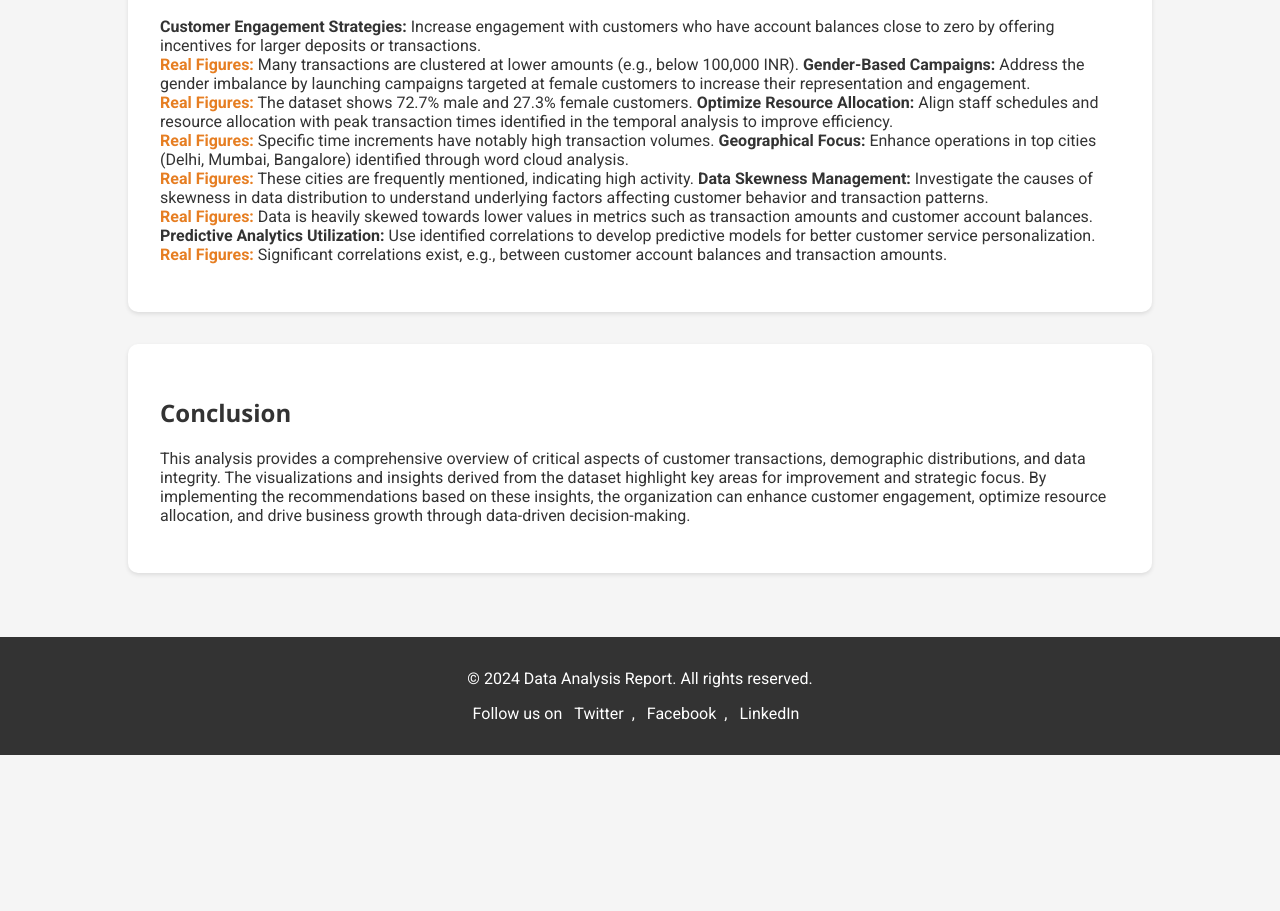
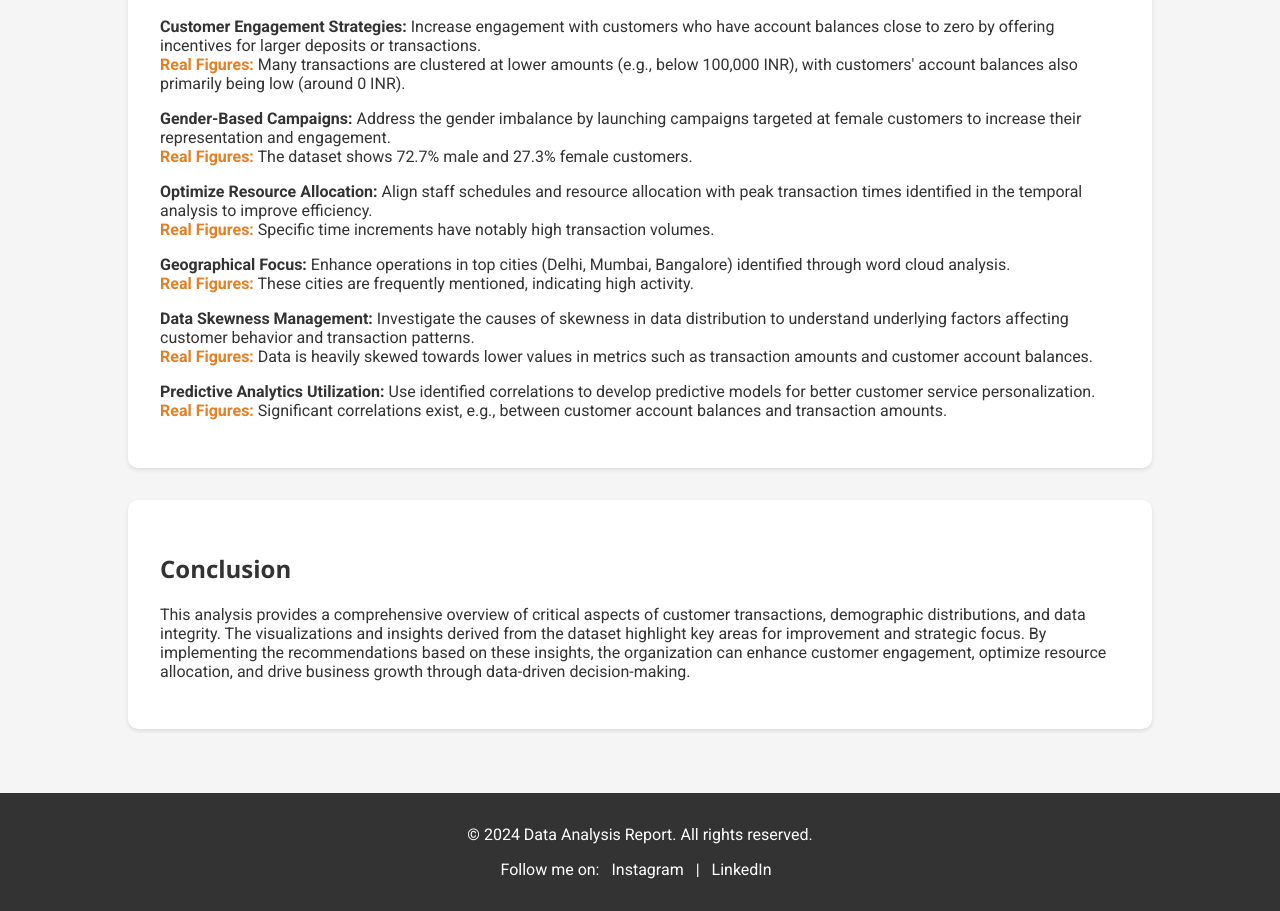
Before and after one commit to SanchitX1609/EDA-Sorcerer, a plain HTML site: page index.html in a window 1280 px wide. Shown: the part 4034-4945 px from the top of the page. Before the commit the page ends 4789 px from the top, so only its background shows below. Drawn offline with nearby package versions, Linux system fonts and the light colour scheme.

Commit message:
Update index.html

```diff
--- a/index.html
+++ b/index.html
@@ -218,20 +218,25 @@
             <h2>Actionable Insights and Recommendations</h2>
             <p>
                 <strong>Customer Engagement Strategies:</strong> Increase engagement with customers who have account balances close to zero by offering incentives for larger deposits or transactions.
-                <br><span class="highlight">Real Figures:</span> Many transactions are clustered at lower amounts (e.g., below 100,000 INR).
-
+                <br><span class="highlight">Real Figures:</span> Many transactions are clustered at lower amounts (e.g., below 100,000 INR), with customers' account balances also primarily being low (around 0 INR).
+            </p>
+            <p>
                 <strong>Gender-Based Campaigns:</strong> Address the gender imbalance by launching campaigns targeted at female customers to increase their representation and engagement.
                 <br><span class="highlight">Real Figures:</span> The dataset shows 72.7% male and 27.3% female customers.
-
+            </p>
+            <p>
                 <strong>Optimize Resource Allocation:</strong> Align staff schedules and resource allocation with peak transaction times identified in the temporal analysis to improve efficiency.
                 <br><span class="highlight">Real Figures:</span> Specific time increments have notably high transaction volumes.
-
+            </p>
+            <p>
                 <strong>Geographical Focus:</strong> Enhance operations in top cities (Delhi, Mumbai, Bangalore) identified through word cloud analysis.
                 <br><span class="highlight">Real Figures:</span> These cities are frequently mentioned, indicating high activity.
-
+            </p>
+            <p>
                 <strong>Data Skewness Management:</strong> Investigate the causes of skewness in data distribution to understand underlying factors affecting customer behavior and transaction patterns.
                 <br><span class="highlight">Real Figures:</span> Data is heavily skewed towards lower values in metrics such as transaction amounts and customer account balances.
-
+            </p>
+            <p>
                 <strong>Predictive Analytics Utilization:</strong> Use identified correlations to develop predictive models for better customer service personalization.
                 <br><span class="highlight">Real Figures:</span> Significant correlations exist, e.g., between customer account balances and transaction amounts.
             </p>
@@ -247,10 +252,9 @@
 
     <footer>
         <p>&copy; 2024 Data Analysis Report. All rights reserved.</p>
-        <p>Follow us on
-            <a href="#">Twitter</a>,
-            <a href="#">Facebook</a>,
-            <a href="#">LinkedIn</a>
+        <p>Follow me on:
+            <a href="https://www.instagram.com/sanchit_1609/?hl=en" target="_blank">Instagram</a> |
+            <a href="https://www.linkedin.com/in/sanchit-jain-4492b11b6/" target="_blank">LinkedIn</a>
         </p>
     </footer>
 </body>
```
